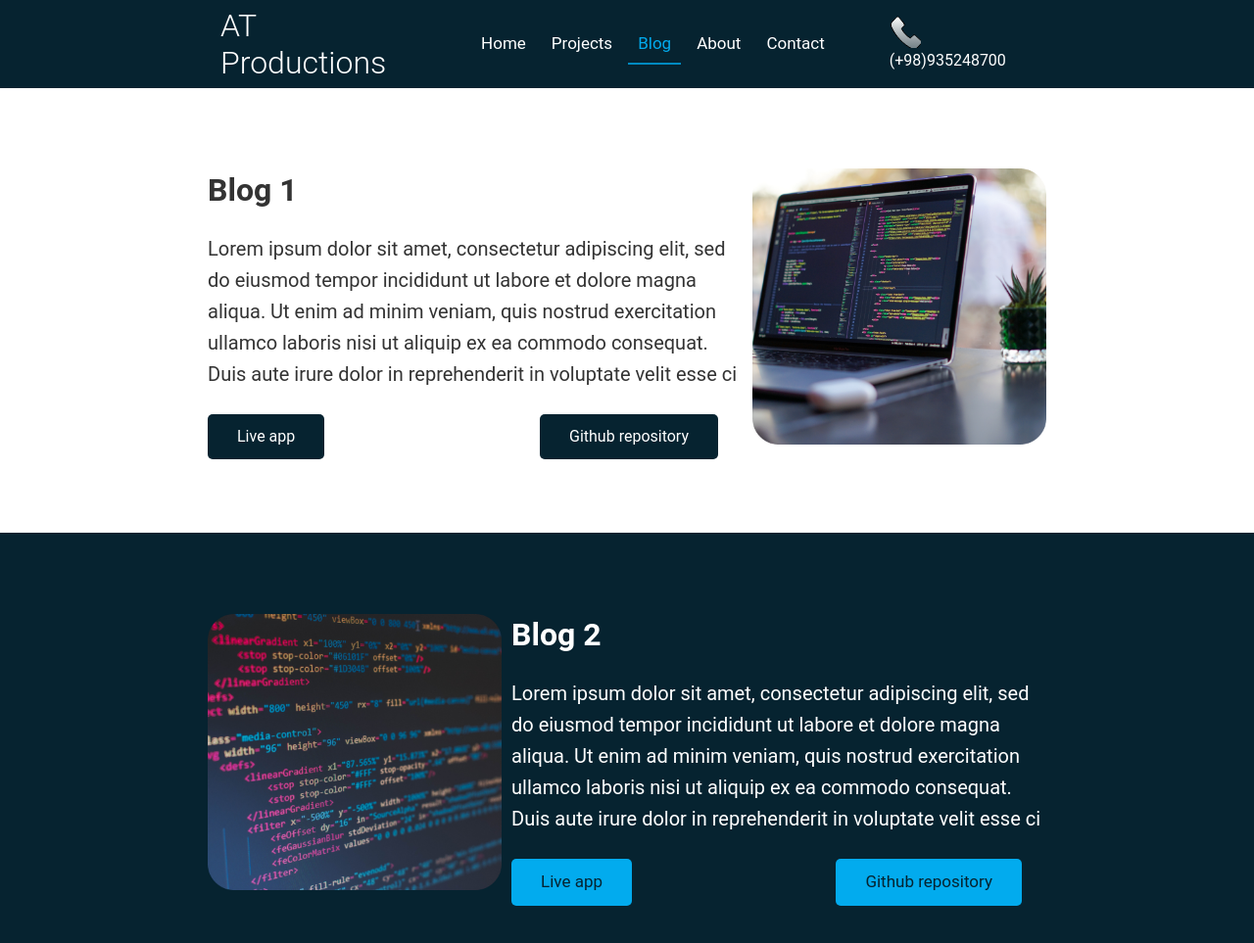
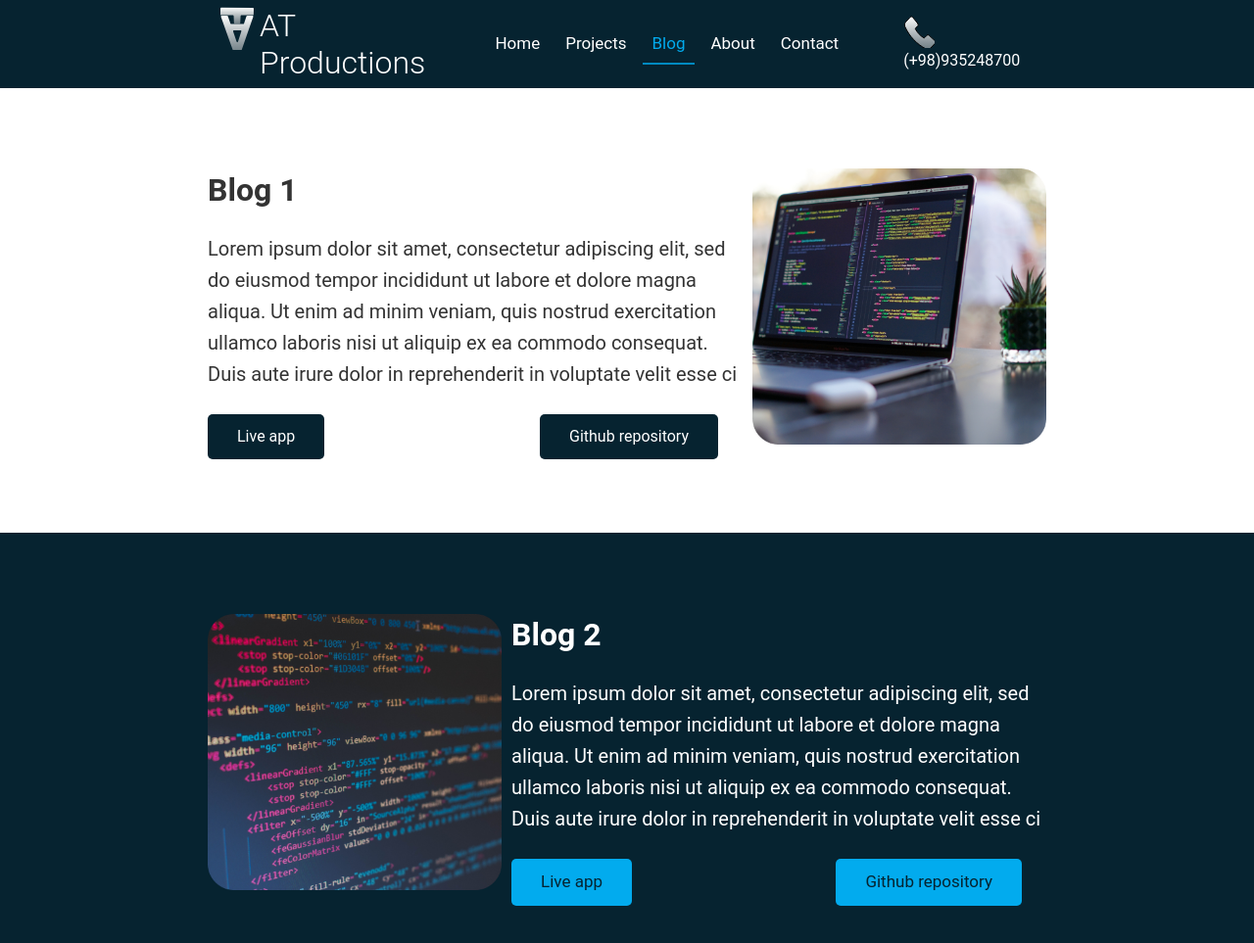
Before and after one commit to Mastle/at-productions-website, a plain HTML site: page blog.html in a window 1280 px wide. Shown: the top 963 px of the page at 98% size. Drawn offline with Linux system fonts and the light colour scheme; files that its build step writes are made by us from their sources; a script that the page names is missing; files whose address does not match are found by name.

Commit message:
fixed names pt.2

```diff
--- a/blog.html
+++ b/blog.html
@@ -17,7 +17,7 @@
     <div class="navbar">
         <div class="container flex">
             <a href="./">
-            <h1 class="logo-name" ::before>AT Productions</h1>
+            <h1 class="logo-and-name" ::before>AT Productions</h1>
              </a>
             <nav>
                 <ul>
```
Also changed, not shown: about.html (+1 -1 lines), contact.html (+2 -1 lines), index.html (+1 -1 lines), projects.html (+1 -1 lines).
